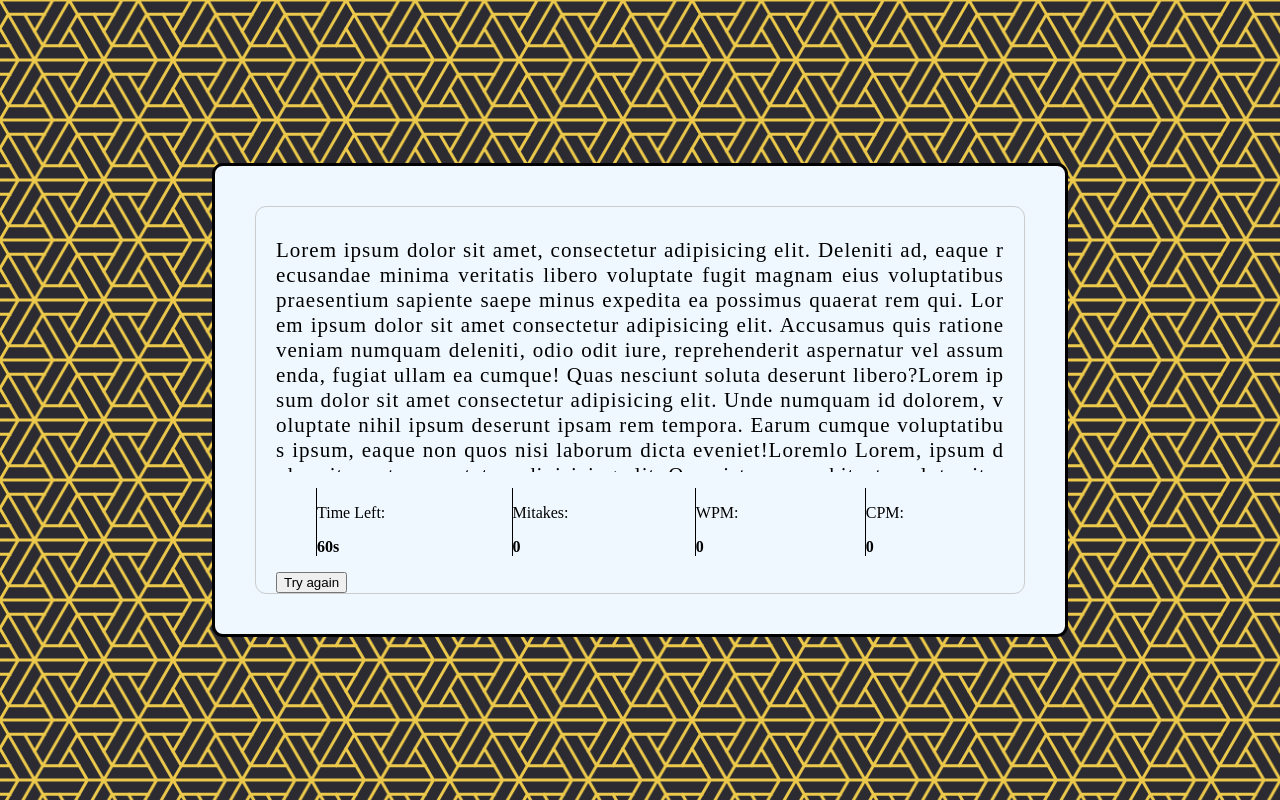
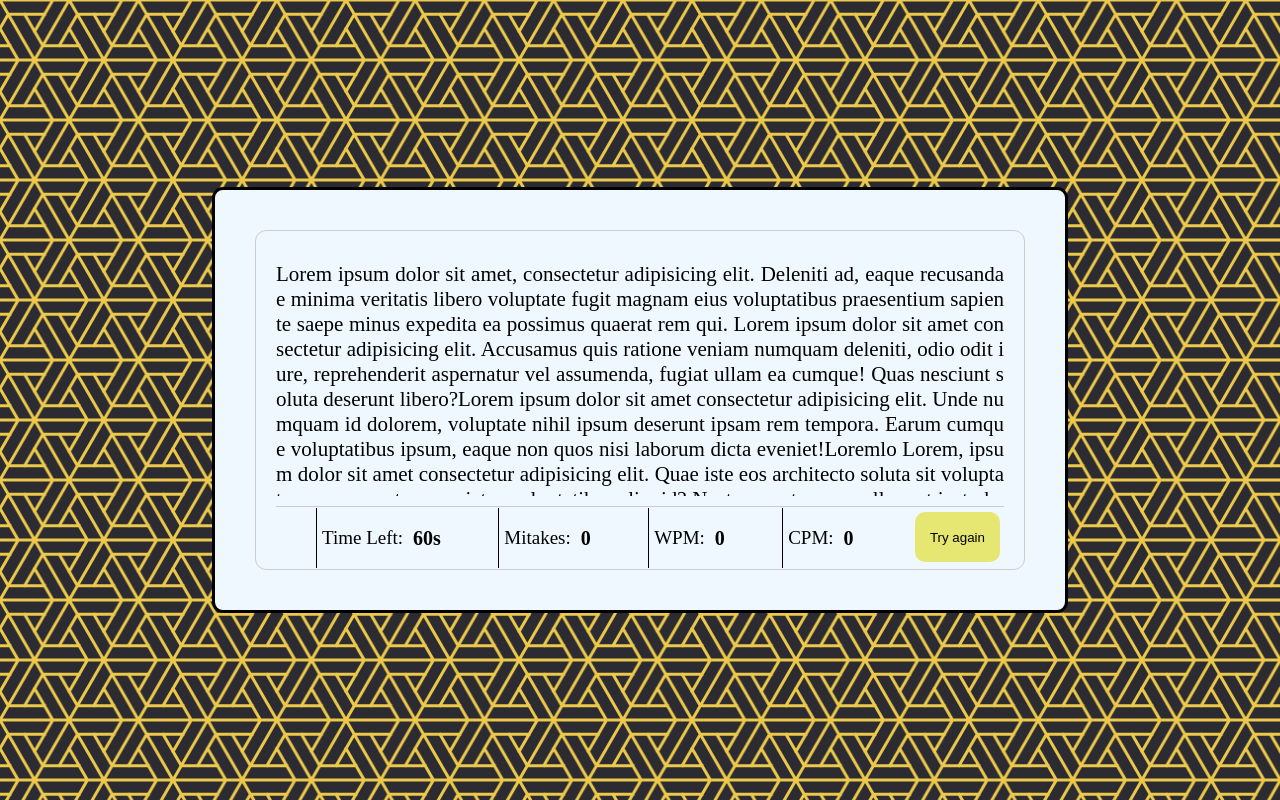
Before and after one commit to YOGESH-08/type_writing, a plain HTML site: page start.html in a window 1280 px wide. Drawn offline with Linux system fonts and the light colour scheme.

Commit message:
neat_alignment

```diff
--- a/css/start.css
+++ b/css/start.css
@@ -26,30 +26,62 @@ body{
 .typing-text p{
     font-size: 21px;
     text-align: justify;
-    letter-spacing: 1px;
+    letter-spacing: 0px;
     word-break: break-all ;
 }
 .typing-text::-webkit-scrollbar{
     width: 0;
 }
-.content-box.content{
+.content-box .content{
     display: flex;
-    width: 100px;
+
+    margin-top: 10px;
+    padding: 1px 0;
     justify-content: space-between;
-    margin-top:  17px;
-    padding: 12px 0;
+    border-top:1px solid #ccc ;
+
 }
 .content .result-details{
     display: flex;
-    width: calc(100% - 140px);
+    width: calc(200% - 140px);
     justify-content: space-between;
-
-}
-.result-details li {
-    list-style: none;
+    margin: 0;
 }
 
 .result-details li {
+    display: flex;
     list-style: none;
     border-left: 1px solid black;
+    padding-left: 5px;
 }
+.result-details li p{
+    font-size: 19px;
+}
+.result-details li span{
+    display: block;
+    font-size: 20px;
+    margin-left: 10px;
+    padding-top: 19px;
+}
+.content button{
+    display: flex;
+    justify-content: center;
+    align-items: center;
+    margin: 4px;
+    padding-top:50px ;
+    height: 50px;
+    display: block;
+    border: none;
+    outline: none;
+    background-color: rgb(230, 230, 115);
+    width: 85px;
+    padding: 8px 0px;
+    color: black;
+    height: 50;
+    cursor: pointer;
+    border-radius: 10px;
+}
+
+.content{
+    margin: 0px;
+}
--- a/start.html
+++ b/start.html
@@ -34,8 +34,9 @@
                         <p>CPM:</p>
                         <span><b>0</b></span>
                     </li>
+                    <button>Try again</button>
                 </ul>
-                <button>Try again</button>
+
             </div>
 
         </div>
```
